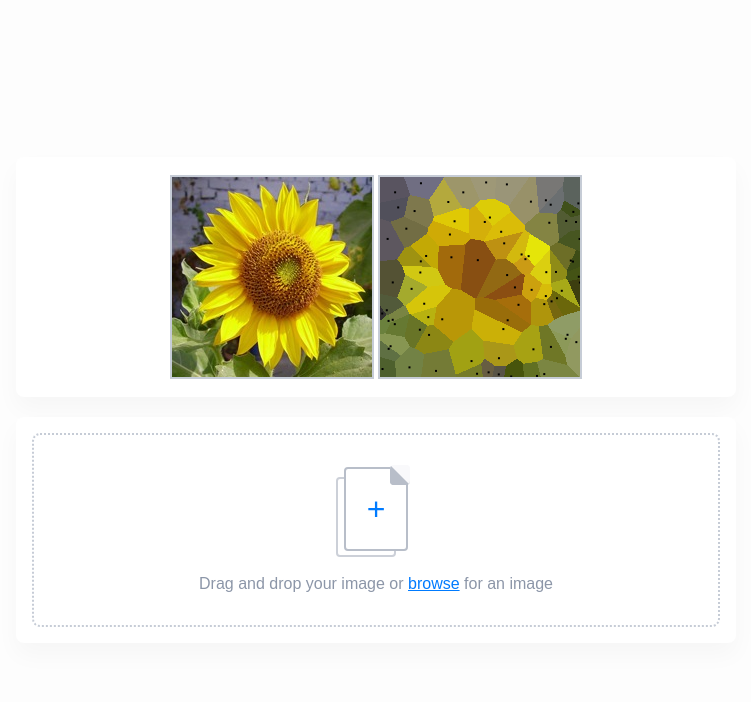
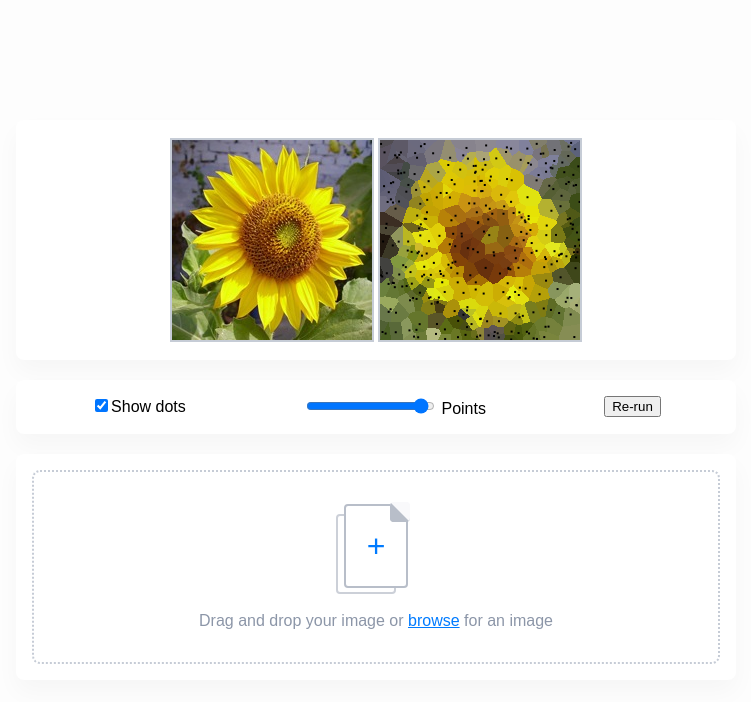
Before and after one commit to KonradLinkowski/Voronoi, a plain HTML site: page index.html in a window 1280 px wide. Shown: the whole page, without its empty margins (264-1015 px from the left). Drawn offline with Linux system fonts and the light colour scheme.

Commit message:
add basic settings, showdots and points

```diff
--- a/assets/css/style.css
+++ b/assets/css/style.css
@@ -12,7 +12,7 @@ body {
   justify-content: center;
   align-items: center;
   background-color: #fdfdfd;
-  font-family: 'Arial', sans-serif;
+  font-family: "Arial", sans-serif;
 }
 
 .image-container {
@@ -28,6 +28,13 @@ body {
   margin: 2px;
   max-height: 200px;
   display: flex;
+}
+
+.settings-container {
+  margin: 0 auto;
+  display: flex;
+  flex-wrap: wrap;
+  justify-content: space-around;
 }
 
 .container {
@@ -98,13 +105,16 @@ body {
   color: #007bff;
 }
 
-.file-icon, .file-icon:before, .file-icon:after {
+.file-icon,
+.file-icon:before,
+.file-icon:after {
   background-color: #ffffff;
   border-radius: 0.25rem;
   border: 0.125rem solid #b8bec9;
 }
 
-.file-icon:before, .file-icon:after {
+.file-icon:before,
+.file-icon:after {
   content: "";
   position: absolute;
   width: 100%;
--- a/assets/js/voronoi.js
+++ b/assets/js/voronoi.js
@@ -5,12 +5,18 @@ const ctx = canvas.getContext("2d");
 const helpCanvas = document.createElement("canvas");
 const helpContext = helpCanvas.getContext("2d");
 
+// settings
+let pointsToUse = 500;
+
 resizeCanvas(image.width, image.height);
 let mainImageData = getImageData(image);
 
+const dropArea = document.getElementById("dropzone");
+const showDotsCheckbox = document.getElementById("showDotsCheckbox");
+const numPointsSlider = document.getElementById("numPointsSlider");
+const rerunBtn = document.getElementById("rerunBtn");
+
 voronoi();
-
-const dropArea = document.getElementById("dropzone");
 
 ["dragenter", "dragover", "dragleave", "drop"].forEach((eventName) => {
   dropArea.addEventListener(eventName, preventDefaults, false);
@@ -25,6 +31,11 @@ const dropArea = document.getElementById("dropzone");
 
 dropArea.addEventListener("drop", handleDrop, false);
 dropArea.addEventListener("input", handleChange, false);
+
+numPointsSlider.oninput = function () {
+  pointsToUse = 10000 - this.value || 1;
+};
+rerunBtn.addEventListener("click", voronoi);
 
 function preventDefaults(e) {
   e.preventDefault();
@@ -71,7 +82,7 @@ function handleFiles(file) {
 
 function voronoi() {
   const { width, height } = mainImageData;
-  const points = Array((mainImageData.data.length / (4 * 500)) | 0)
+  const points = Array((mainImageData.data.length / pointsToUse) | 0)
     .fill(0)
     .map((_, i) => ({
       index: i,
@@ -113,8 +124,10 @@ function voronoi() {
 
   ctx.putImageData(imageData, 0, 0);
   points.forEach((point) => {
-    ctx.fillStyle = "black";
-    ctx.fillRect(point.x, point.y, 2, 2);
+    if (showDotsCheckbox?.checked) {
+      ctx.fillStyle = "black";
+      ctx.fillRect(point.x, point.y, 2, 2);
+    }
   });
 
   function average(pixels) {
--- a/index.html
+++ b/index.html
@@ -1,31 +1,71 @@
 <!DOCTYPE html>
 <html lang="en">
   <head>
-  <meta charset="UTF-8">
-  <meta name="viewport" content="width=device-width, initial-scale=1.0">
-  <meta http-equiv="X-UA-Compatible" content="ie=edge">
+    <meta charset="UTF-8" />
+    <meta name="viewport" content="width=device-width, initial-scale=1.0" />
+    <meta http-equiv="X-UA-Compatible" content="ie=edge" />
     <title>Voronoi</title>
-	<link rel="stylesheet" href="assets/css/style.css">
-	<link rel="icon" type="image/png" href="assets/img/favicon.png">
+    <link rel="stylesheet" href="assets/css/style.css" />
+    <link rel="icon" type="image/png" href="assets/img/favicon.png" />
   </head>
   <body>
     <div class="container">
       <div class="image-container">
-			<img id="genetic-image" class="image" src="assets/img/sunflower.jpg" alt="Copied image">
+        <img
+          id="genetic-image"
+          class="image"
+          src="assets/img/sunflower.jpg"
+          alt="Copied image"
+        />
         <canvas id="genetic-canvas" class="image"></canvas>
       </div>
     </div>
+
+    <div class="container">
+      <div class="settings-container">
+        <div>
+          <label>
+            <input id="showDotsCheckbox" type="checkbox" checked />Show dots
+          </label>
+        </div>
+
+        <div>
+          <label
+            ><input
+              type="range"
+              min="100"
+              max="10000"
+              value="9500"
+              id="numPointsSlider"
+            />
+            Points</label
+          >
+        </div>
+
+        <div>
+          <button id="rerunBtn">Re-run</button>
+        </div>
+      </div>
+    </div>
+
     <div class="container">
       <div class="dropzone" id="dropzone">
         <label for="files" class="dropzone-container">
           <div class="file-icon">+</div>
           <div class="dropzone-title">
-					Drag and drop your image or <span class="browse">browse</span> for an image
+            Drag and drop your image or <span class="browse">browse</span> for
+            an image
           </div>
         </label>
-			<input id="files" name="files[]" type="file" class="file-input" accept="image/x-png,image/jpeg">
+        <input
+          id="files"
+          name="files[]"
+          type="file"
+          class="file-input"
+          accept="image/x-png,image/jpeg"
+        />
       </div>
     </div>
-	<script src="assets/js/voronoi.js" type="module"></script>
+    <script src="assets/js/voronoi.js?s33333asdfdf" type="module"></script>
   </body>
 </html>
```
Lines whose indentation alone changed are shown as unchanged.
